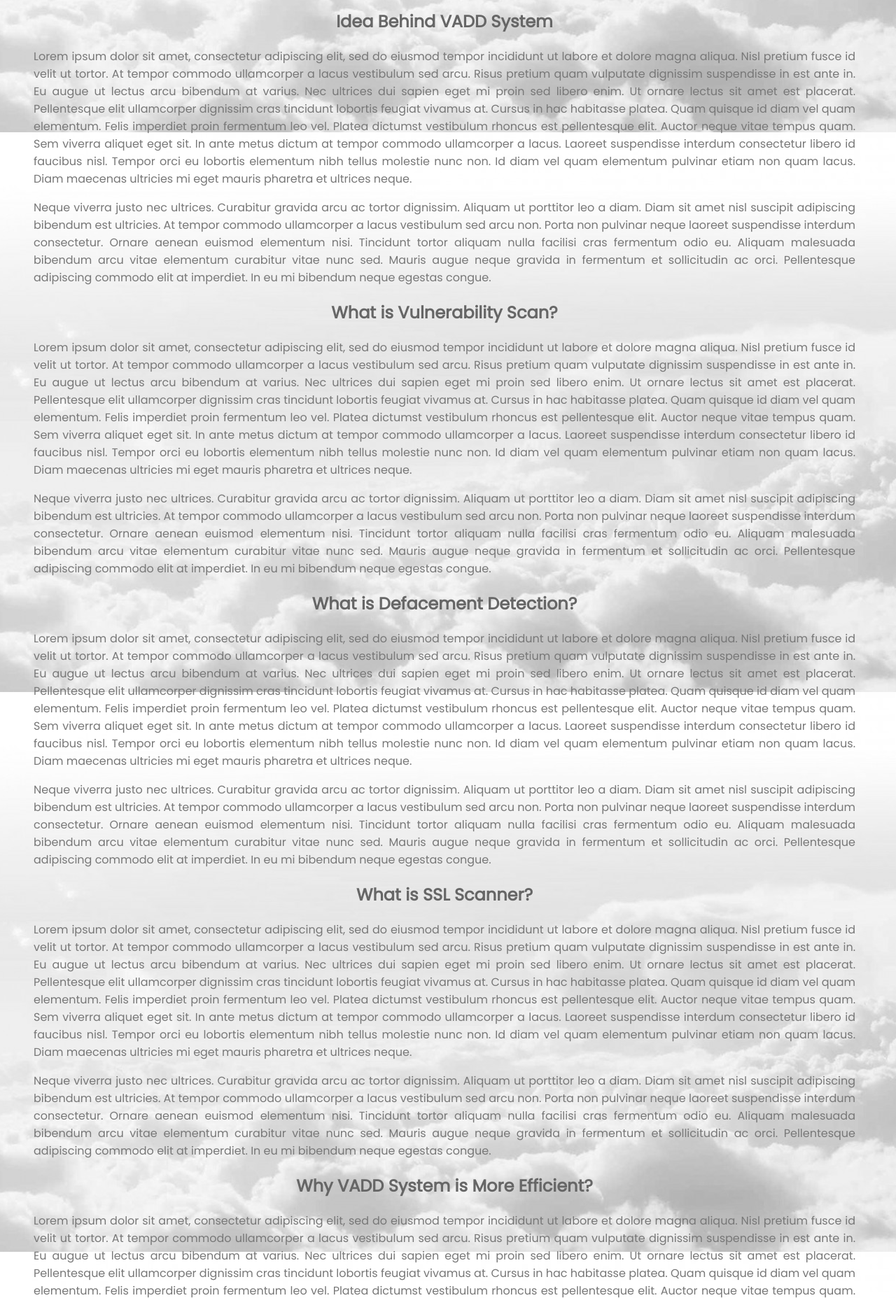
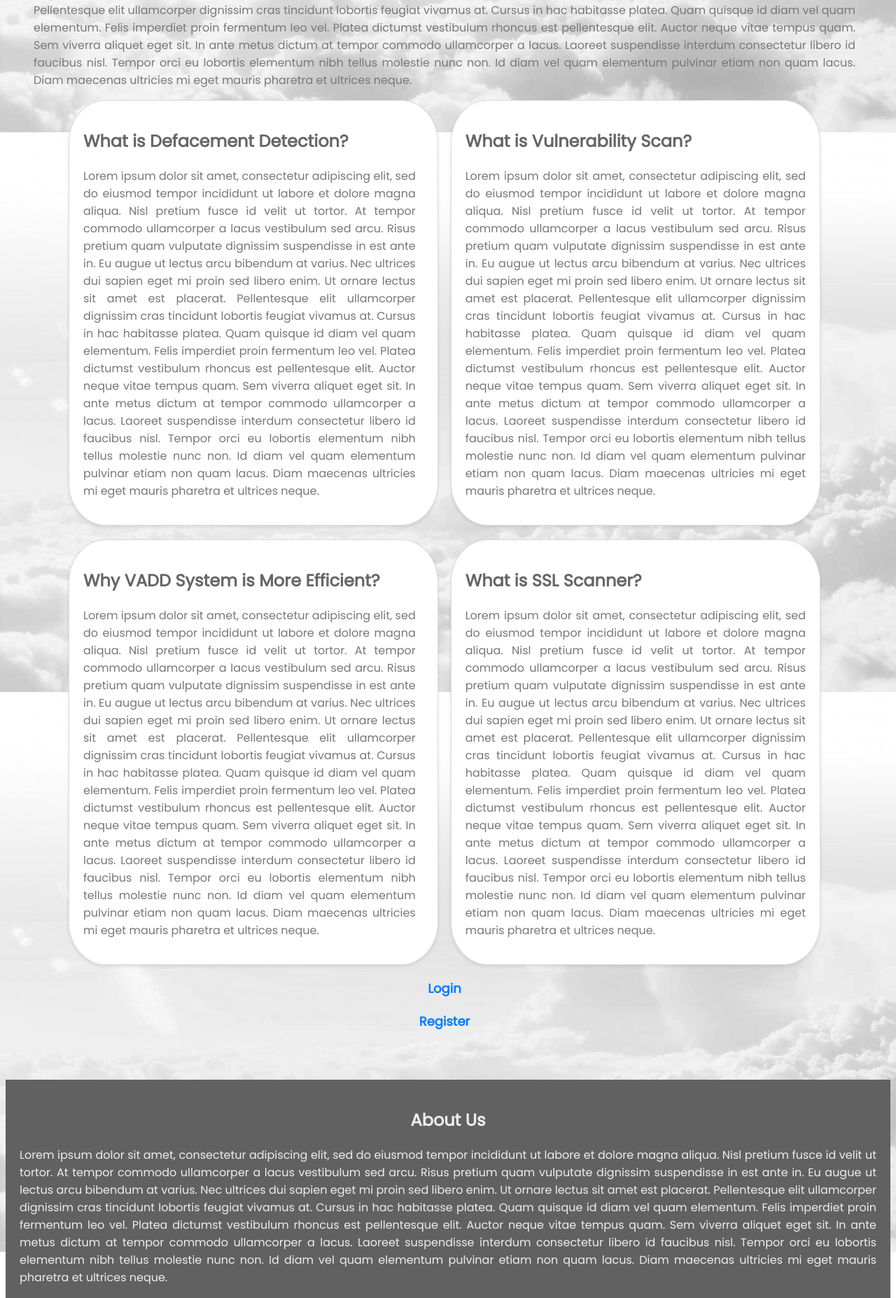
Before and after one commit to frndlyFACE/VADD_System, a Flask app: page / in a window 1280 px wide. Shown: the part 611-2466 px from the top of the page at 70% size. Run offline with Flask 3, Linux system fonts and the light colour scheme.

Commit message:
home page improvement

```diff
--- a/static/css/home.css
+++ b/static/css/home.css
@@ -35,3 +35,58 @@
   .container a:hover {
     color: #0056b3;
   }
+
+  .content {
+    width: 45%;
+    text-align: justify;
+    padding: 20px;
+    background-color: #fff;
+    box-shadow: 0px 2px 5px rgba(0, 0, 0, 0.1);
+    border: 1px solid #ddd;
+    margin-bottom: 20px;
+    margin-left: 50px;
+    margin-right: 50px;
+    border-radius: 10%;
+}
+
+.content:hover {
+    box-shadow: 0px 2px 5px rgba(0, 0, 0, 0.3);
+    background-color: rgb(248, 248, 248);
+
+}
+
+#left {
+    order: 1;
+}
+
+#right {
+    float: right;
+}
+
+.foot {
+  background-color: #616161;
+  padding: 20px;
+  text-align: center;
+}
+
+.foot h2 {
+  font-size: 24px;
+  color: #ffffff;
+}
+
+.foot p {
+  font-size: 16px;
+  color: #eeeeee;
+  text-align: justify;
+  margin: 10px 0;
+}
+
+.foot a {
+  text-decoration: none; /* Remove underlines from links */
+  color: #eeeeee; /* Set the default text color for links */
+  transition: color 0.3s; /* Add a smooth color transition on hover */
+}
+
+.foot a:hover {
+  color: #ff5733; /* Change the text color on hover */
+}
--- a/templates/home.html
+++ b/templates/home.html
@@ -12,45 +12,38 @@
   <h1>Welcome to VADD System</h1>
   <p>Lorem ipsum dolor sit amet, consectetur adipiscing elit, sed do eiusmod tempor incididunt ut labore et dolore magna aliqua. Nisl pretium fusce id velit ut tortor. At tempor commodo ullamcorper a lacus vestibulum sed arcu. Risus pretium quam vulputate dignissim suspendisse in est ante in. Eu augue ut lectus arcu bibendum at varius. Nec ultrices dui sapien eget mi proin sed libero enim. Ut ornare lectus sit amet est placerat. Pellentesque elit ullamcorper dignissim cras tincidunt lobortis feugiat vivamus at. Cursus in hac habitasse platea. Quam quisque id diam vel quam elementum. Felis imperdiet proin fermentum leo vel. Platea dictumst vestibulum rhoncus est pellentesque elit. Auctor neque vitae tempus quam. Sem viverra aliquet eget sit. In ante metus dictum at tempor commodo ullamcorper a lacus. Laoreet suspendisse interdum consectetur libero id faucibus nisl. Tempor orci eu lobortis elementum nibh tellus molestie nunc non. Id diam vel quam elementum pulvinar etiam non quam lacus. Diam maecenas ultricies mi eget mauris pharetra et ultrices neque.
 
-    <p> Neque viverra justo nec ultrices. Curabitur gravida arcu ac tortor dignissim. Aliquam ut porttitor leo a diam. Diam sit amet nisl suscipit adipiscing bibendum est ultricies. At tempor commodo ullamcorper a lacus vestibulum sed arcu non. Porta non pulvinar neque laoreet suspendisse interdum consectetur. Ornare aenean euismod elementum nisi. Tincidunt tortor aliquam nulla facilisi cras fermentum odio eu. Aliquam malesuada bibendum arcu vitae elementum curabitur vitae nunc sed. Mauris augue neque gravida in fermentum et sollicitudin ac orci. Pellentesque adipiscing commodo elit at imperdiet. In eu mi bibendum neque egestas congue.</p>
-
   <h2>Idea Behind VADD System</h2>
   <p>Lorem ipsum dolor sit amet, consectetur adipiscing elit, sed do eiusmod tempor incididunt ut labore et dolore magna aliqua. Nisl pretium fusce id velit ut tortor. At tempor commodo ullamcorper a lacus vestibulum sed arcu. Risus pretium quam vulputate dignissim suspendisse in est ante in. Eu augue ut lectus arcu bibendum at varius. Nec ultrices dui sapien eget mi proin sed libero enim. Ut ornare lectus sit amet est placerat. Pellentesque elit ullamcorper dignissim cras tincidunt lobortis feugiat vivamus at. Cursus in hac habitasse platea. Quam quisque id diam vel quam elementum. Felis imperdiet proin fermentum leo vel. Platea dictumst vestibulum rhoncus est pellentesque elit. Auctor neque vitae tempus quam. Sem viverra aliquet eget sit. In ante metus dictum at tempor commodo ullamcorper a lacus. Laoreet suspendisse interdum consectetur libero id faucibus nisl. Tempor orci eu lobortis elementum nibh tellus molestie nunc non. Id diam vel quam elementum pulvinar etiam non quam lacus. Diam maecenas ultricies mi eget mauris pharetra et ultrices neque.
 
-    <p> Neque viverra justo nec ultrices. Curabitur gravida arcu ac tortor dignissim. Aliquam ut porttitor leo a diam. Diam sit amet nisl suscipit adipiscing bibendum est ultricies. At tempor commodo ullamcorper a lacus vestibulum sed arcu non. Porta non pulvinar neque laoreet suspendisse interdum consectetur. Ornare aenean euismod elementum nisi. Tincidunt tortor aliquam nulla facilisi cras fermentum odio eu. Aliquam malesuada bibendum arcu vitae elementum curabitur vitae nunc sed. Mauris augue neque gravida in fermentum et sollicitudin ac orci. Pellentesque adipiscing commodo elit at imperdiet. In eu mi bibendum neque egestas congue.</p>
-
+  <div class="content" id = "right">
   <h2>What is Vulnerability Scan?</h2>
   <p>Lorem ipsum dolor sit amet, consectetur adipiscing elit, sed do eiusmod tempor incididunt ut labore et dolore magna aliqua. Nisl pretium fusce id velit ut tortor. At tempor commodo ullamcorper a lacus vestibulum sed arcu. Risus pretium quam vulputate dignissim suspendisse in est ante in. Eu augue ut lectus arcu bibendum at varius. Nec ultrices dui sapien eget mi proin sed libero enim. Ut ornare lectus sit amet est placerat. Pellentesque elit ullamcorper dignissim cras tincidunt lobortis feugiat vivamus at. Cursus in hac habitasse platea. Quam quisque id diam vel quam elementum. Felis imperdiet proin fermentum leo vel. Platea dictumst vestibulum rhoncus est pellentesque elit. Auctor neque vitae tempus quam. Sem viverra aliquet eget sit. In ante metus dictum at tempor commodo ullamcorper a lacus. Laoreet suspendisse interdum consectetur libero id faucibus nisl. Tempor orci eu lobortis elementum nibh tellus molestie nunc non. Id diam vel quam elementum pulvinar etiam non quam lacus. Diam maecenas ultricies mi eget mauris pharetra et ultrices neque.
+  </div>
 
-    <p> Neque viverra justo nec ultrices. Curabitur gravida arcu ac tortor dignissim. Aliquam ut porttitor leo a diam. Diam sit amet nisl suscipit adipiscing bibendum est ultricies. At tempor commodo ullamcorper a lacus vestibulum sed arcu non. Porta non pulvinar neque laoreet suspendisse interdum consectetur. Ornare aenean euismod elementum nisi. Tincidunt tortor aliquam nulla facilisi cras fermentum odio eu. Aliquam malesuada bibendum arcu vitae elementum curabitur vitae nunc sed. Mauris augue neque gravida in fermentum et sollicitudin ac orci. Pellentesque adipiscing commodo elit at imperdiet. In eu mi bibendum neque egestas congue.</p>
-
+    <div class="content" id = "left">
   <h2>What is Defacement Detection?</h2>
   <p>Lorem ipsum dolor sit amet, consectetur adipiscing elit, sed do eiusmod tempor incididunt ut labore et dolore magna aliqua. Nisl pretium fusce id velit ut tortor. At tempor commodo ullamcorper a lacus vestibulum sed arcu. Risus pretium quam vulputate dignissim suspendisse in est ante in. Eu augue ut lectus arcu bibendum at varius. Nec ultrices dui sapien eget mi proin sed libero enim. Ut ornare lectus sit amet est placerat. Pellentesque elit ullamcorper dignissim cras tincidunt lobortis feugiat vivamus at. Cursus in hac habitasse platea. Quam quisque id diam vel quam elementum. Felis imperdiet proin fermentum leo vel. Platea dictumst vestibulum rhoncus est pellentesque elit. Auctor neque vitae tempus quam. Sem viverra aliquet eget sit. In ante metus dictum at tempor commodo ullamcorper a lacus. Laoreet suspendisse interdum consectetur libero id faucibus nisl. Tempor orci eu lobortis elementum nibh tellus molestie nunc non. Id diam vel quam elementum pulvinar etiam non quam lacus. Diam maecenas ultricies mi eget mauris pharetra et ultrices neque.
+  </div>
 
-    <p> Neque viverra justo nec ultrices. Curabitur gravida arcu ac tortor dignissim. Aliquam ut porttitor leo a diam. Diam sit amet nisl suscipit adipiscing bibendum est ultricies. At tempor commodo ullamcorper a lacus vestibulum sed arcu non. Porta non pulvinar neque laoreet suspendisse interdum consectetur. Ornare aenean euismod elementum nisi. Tincidunt tortor aliquam nulla facilisi cras fermentum odio eu. Aliquam malesuada bibendum arcu vitae elementum curabitur vitae nunc sed. Mauris augue neque gravida in fermentum et sollicitudin ac orci. Pellentesque adipiscing commodo elit at imperdiet. In eu mi bibendum neque egestas congue.</p>
-
+    <div class="content" id = "right">
   <h2>What is SSL Scanner?</h2>
   <p>Lorem ipsum dolor sit amet, consectetur adipiscing elit, sed do eiusmod tempor incididunt ut labore et dolore magna aliqua. Nisl pretium fusce id velit ut tortor. At tempor commodo ullamcorper a lacus vestibulum sed arcu. Risus pretium quam vulputate dignissim suspendisse in est ante in. Eu augue ut lectus arcu bibendum at varius. Nec ultrices dui sapien eget mi proin sed libero enim. Ut ornare lectus sit amet est placerat. Pellentesque elit ullamcorper dignissim cras tincidunt lobortis feugiat vivamus at. Cursus in hac habitasse platea. Quam quisque id diam vel quam elementum. Felis imperdiet proin fermentum leo vel. Platea dictumst vestibulum rhoncus est pellentesque elit. Auctor neque vitae tempus quam. Sem viverra aliquet eget sit. In ante metus dictum at tempor commodo ullamcorper a lacus. Laoreet suspendisse interdum consectetur libero id faucibus nisl. Tempor orci eu lobortis elementum nibh tellus molestie nunc non. Id diam vel quam elementum pulvinar etiam non quam lacus. Diam maecenas ultricies mi eget mauris pharetra et ultrices neque.
+  </div>
 
-    <p> Neque viverra justo nec ultrices. Curabitur gravida arcu ac tortor dignissim. Aliquam ut porttitor leo a diam. Diam sit amet nisl suscipit adipiscing bibendum est ultricies. At tempor commodo ullamcorper a lacus vestibulum sed arcu non. Porta non pulvinar neque laoreet suspendisse interdum consectetur. Ornare aenean euismod elementum nisi. Tincidunt tortor aliquam nulla facilisi cras fermentum odio eu. Aliquam malesuada bibendum arcu vitae elementum curabitur vitae nunc sed. Mauris augue neque gravida in fermentum et sollicitudin ac orci. Pellentesque adipiscing commodo elit at imperdiet. In eu mi bibendum neque egestas congue.</p>
-
+    <div class="content" id = "left">
   <h2>Why VADD System is More Efficient?</h2>
   <p>Lorem ipsum dolor sit amet, consectetur adipiscing elit, sed do eiusmod tempor incididunt ut labore et dolore magna aliqua. Nisl pretium fusce id velit ut tortor. At tempor commodo ullamcorper a lacus vestibulum sed arcu. Risus pretium quam vulputate dignissim suspendisse in est ante in. Eu augue ut lectus arcu bibendum at varius. Nec ultrices dui sapien eget mi proin sed libero enim. Ut ornare lectus sit amet est placerat. Pellentesque elit ullamcorper dignissim cras tincidunt lobortis feugiat vivamus at. Cursus in hac habitasse platea. Quam quisque id diam vel quam elementum. Felis imperdiet proin fermentum leo vel. Platea dictumst vestibulum rhoncus est pellentesque elit. Auctor neque vitae tempus quam. Sem viverra aliquet eget sit. In ante metus dictum at tempor commodo ullamcorper a lacus. Laoreet suspendisse interdum consectetur libero id faucibus nisl. Tempor orci eu lobortis elementum nibh tellus molestie nunc non. Id diam vel quam elementum pulvinar etiam non quam lacus. Diam maecenas ultricies mi eget mauris pharetra et ultrices neque.
+  </div>
 
-    <p> Neque viverra justo nec ultrices. Curabitur gravida arcu ac tortor dignissim. Aliquam ut porttitor leo a diam. Diam sit amet nisl suscipit adipiscing bibendum est ultricies. At tempor commodo ullamcorper a lacus vestibulum sed arcu non. Porta non pulvinar neque laoreet suspendisse interdum consectetur. Ornare aenean euismod elementum nisi. Tincidunt tortor aliquam nulla facilisi cras fermentum odio eu. Aliquam malesuada bibendum arcu vitae elementum curabitur vitae nunc sed. Mauris augue neque gravida in fermentum et sollicitudin ac orci. Pellentesque adipiscing commodo elit at imperdiet. In eu mi bibendum neque egestas congue.</p>
+    <a href="{{ url_for('login') }}">Login</a>
+    <a href="{{ url_for('register') }}">Register</a> <br><br>
+  </div>
+    <div class="foot">
+  <h2><a href="{{url_for('about_us')}}">About Us</h2>
+  <p>Lorem ipsum dolor sit amet, consectetur adipiscing elit, sed do eiusmod tempor incididunt ut labore et dolore magna aliqua. Nisl pretium fusce id velit ut tortor. At tempor commodo ullamcorper a lacus vestibulum sed arcu. Risus pretium quam vulputate dignissim suspendisse in est ante in. Eu augue ut lectus arcu bibendum at varius. Nec ultrices dui sapien eget mi proin sed libero enim. Ut ornare lectus sit amet est placerat. Pellentesque elit ullamcorper dignissim cras tincidunt lobortis feugiat vivamus at. Cursus in hac habitasse platea. Quam quisque id diam vel quam elementum. Felis imperdiet proin fermentum leo vel. Platea dictumst vestibulum rhoncus est pellentesque elit. Auctor neque vitae tempus quam. Sem viverra aliquet eget sit. In ante metus dictum at tempor commodo ullamcorper a lacus. Laoreet suspendisse interdum consectetur libero id faucibus nisl. Tempor orci eu lobortis elementum nibh tellus molestie nunc non. Id diam vel quam elementum pulvinar etiam non quam lacus. Diam maecenas ultricies mi eget mauris pharetra et ultrices neque.
+    <h2><a>Privacy Policy</a></h2>
+    <p>Lorem ipsum dolor sit amet, consectetur adipiscing elit, sed do eiusmod tempor incididunt ut labore et dolore magna aliqua. Nisl pretium fusce id velit ut tortor. At tempor commodo ullamcorper a lacus vestibulum sed arcu. Risus pretium quam vulputate dignissim suspendisse in est ante in. Eu augue ut lectus arcu bibendum at varius. Nec ultrices dui sapien eget mi proin sed libero enim. Ut ornare lectus sit amet est placerat. Pellentesque elit ullamcorper dignissim cras tincidunt lobortis feugiat vivamus at. Cursus in hac habitasse platea. Quam quisque id diam vel quam elementum. Felis imperdiet proin fermentum leo vel. Platea dictumst vestibulum rhoncus est pellentesque elit. Auctor neque vitae tempus quam. Sem viverra aliquet eget sit. In ante metus dictum at tempor commodo ullamcorper a lacus. Laoreet suspendisse interdum consectetur libero id faucibus nisl. Tempor orci eu lobortis elementum nibh tellus molestie nunc non. Id diam vel quam elementum pulvinar etiam non quam lacus. Diam maecenas ultricies mi eget mauris pharetra et ultrices neque.
+  </div>
 
-  <h2>Privacy Policy</h2>
-  <p>Lorem ipsum dolor sit amet, consectetur adipiscing elit, sed do eiusmod tempor incididunt ut labore et dolore magna aliqua. Nisl pretium fusce id velit ut tortor. At tempor commodo ullamcorper a lacus vestibulum sed arcu. Risus pretium quam vulputate dignissim suspendisse in est ante in. Eu augue ut lectus arcu bibendum at varius. Nec ultrices dui sapien eget mi proin sed libero enim. Ut ornare lectus sit amet est placerat. Pellentesque elit ullamcorper dignissim cras tincidunt lobortis feugiat vivamus at. Cursus in hac habitasse platea. Quam quisque id diam vel quam elementum. Felis imperdiet proin fermentum leo vel. Platea dictumst vestibulum rhoncus est pellentesque elit. Auctor neque vitae tempus quam. Sem viverra aliquet eget sit. In ante metus dictum at tempor commodo ullamcorper a lacus. Laoreet suspendisse interdum consectetur libero id faucibus nisl. Tempor orci eu lobortis elementum nibh tellus molestie nunc non. Id diam vel quam elementum pulvinar etiam non quam lacus. Diam maecenas ultricies mi eget mauris pharetra et ultrices neque.
-
-    <p> Neque viverra justo nec ultrices. Curabitur gravida arcu ac tortor dignissim. Aliquam ut porttitor leo a diam. Diam sit amet nisl suscipit adipiscing bibendum est ultricies. At tempor commodo ullamcorper a lacus vestibulum sed arcu non. Porta non pulvinar neque laoreet suspendisse interdum consectetur. Ornare aenean euismod elementum nisi. Tincidunt tortor aliquam nulla facilisi cras fermentum odio eu. Aliquam malesuada bibendum arcu vitae elementum curabitur vitae nunc sed. Mauris augue neque gravida in fermentum et sollicitudin ac orci. Pellentesque adipiscing commodo elit at imperdiet. In eu mi bibendum neque egestas congue.</p>
-
-  <h2>About Us</h2>
-  <p>Lorem ipsum dolor sit amet, consectetur adipiscing elit, sed do eiusmod tempor incididunt ut labore et dolore magna aliqua. Nisl pretium fusce id velit ut tortor. At tempor commodo ullamcorper a lacus vestibulum sed arcu. Risus pretium quam vulputate dignissim suspendisse in est ante in. Eu augue ut lectus arcu bibendum at varius. Nec ultrices dui sapien eget mi proin sed libero enim. Ut ornare lectus sit amet est placerat. Pellentesque elit ullamcorper dignissim cras tincidunt lobortis feugiat vivamus at. Cursus in hac habitasse platea. Quam quisque id diam vel quam elementum. Felis imperdiet proin fermentum leo vel. Platea dictumst vestibulum rhoncus est pellentesque elit. Auctor neque vitae tempus quam. Sem viverra aliquet eget sit. In ante metus dictum at tempor commodo ullamcorper a lacus. Laoreet suspendisse interdum consectetur libero id faucibus nisl. Tempor orci eu lobortis elementum nibh tellus molestie nunc non. Id diam vel quam elementum pulvinar etiam non quam lacus. Diam maecenas ultricies mi eget mauris pharetra et ultrices neque.
-
-    <p> Neque viverra justo nec ultrices. Curabitur gravida arcu ac tortor dignissim. Aliquam ut porttitor leo a diam. Diam sit amet nisl suscipit adipiscing bibendum est ultricies. At tempor commodo ullamcorper a lacus vestibulum sed arcu non. Porta non pulvinar neque laoreet suspendisse interdum consectetur. Ornare aenean euismod elementum nisi. Tincidunt tortor aliquam nulla facilisi cras fermentum odio eu. Aliquam malesuada bibendum arcu vitae elementum curabitur vitae nunc sed. Mauris augue neque gravida in fermentum et sollicitudin ac orci. Pellentesque adipiscing commodo elit at imperdiet. In eu mi bibendum neque egestas congue.</p>
-
-  <a href="{{ url_for('login') }}">Login</a>
-  <a href="{{ url_for('register') }}">Register</a>
-</div>
 </div>
 {% endblock %}
```
